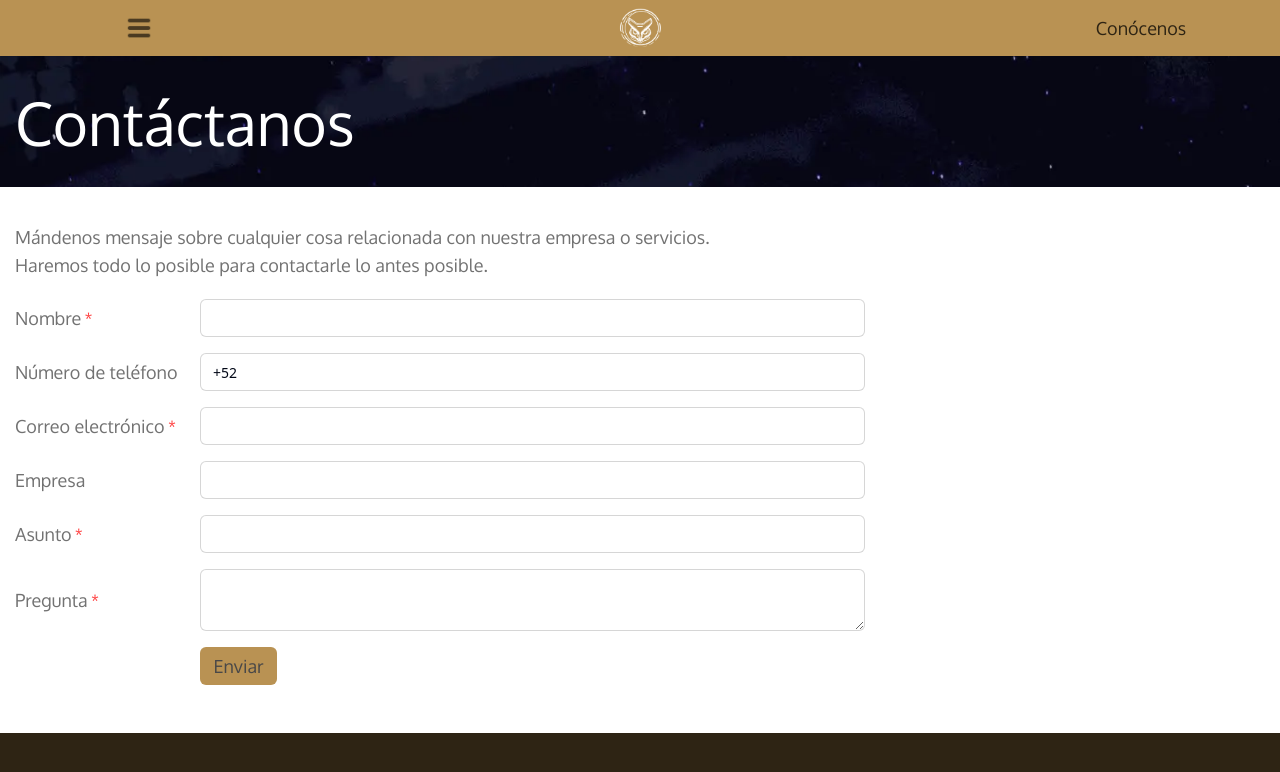
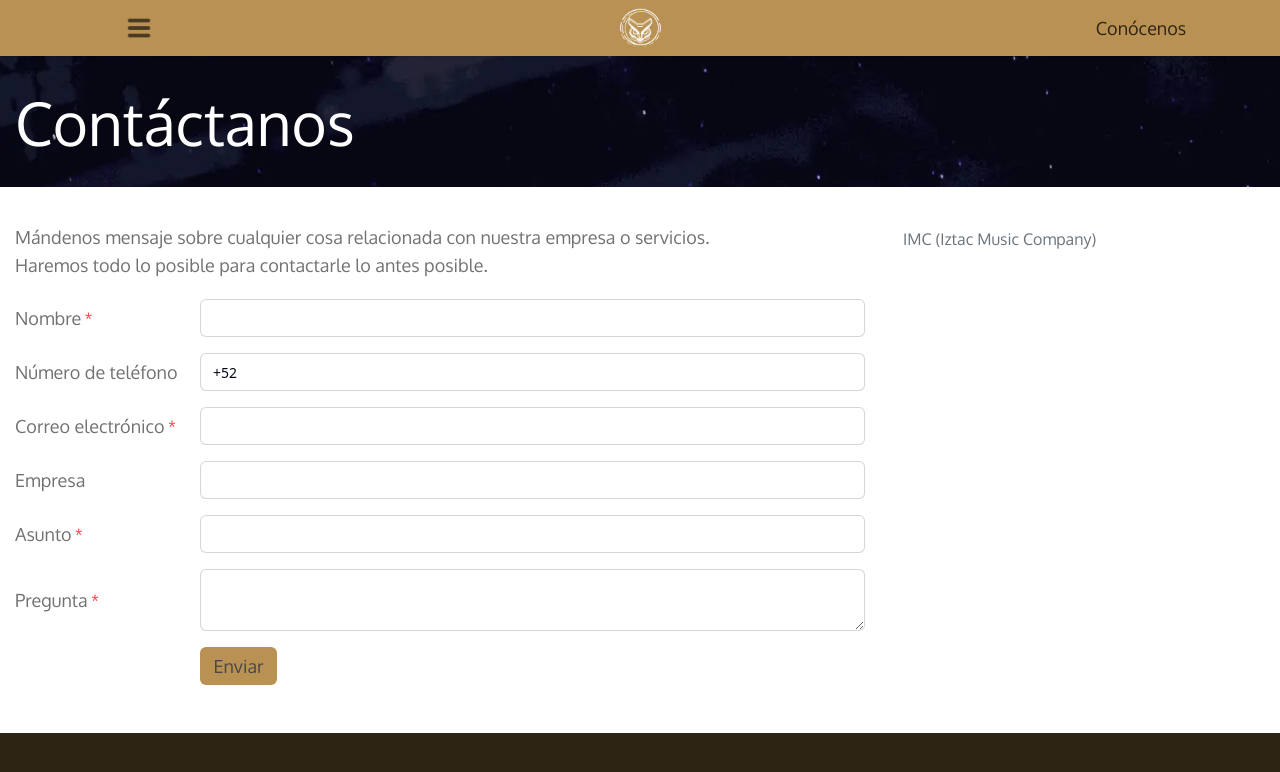
Before and after one commit to saulkurosaki/IZTAC-MUSIC-COMPANY, a Next.js app: page /contact-us in a window 1280 px wide. Shown: the top 772 px of the page. Built offline with nearby package versions, Linux system fonts and the light colour scheme.

Commit message:
feat(ContactForm): implement the info section first paragraph

```diff
--- a/components/contact-us/ContactForm.tsx
+++ b/components/contact-us/ContactForm.tsx
@@ -17,6 +17,9 @@ import { zodResolver } from "@hookform/resolvers/zod";
 import { useForm } from "react-hook-form";
 
 import { contactFormSchema } from "@/lib/validator";
+import Image from "next/image";
+import MailLogo from "../../assets/mail_logo.png";
+import LocationLogo from "../../assets/location_img.svg";
 
 const ContactForm = () => {
   const form = useForm<z.infer<typeof contactFormSchema>>({
@@ -193,7 +196,33 @@ const ContactForm = () => {
               </Form>
             </div>
           </div>
-          <div className="w-[440px] h-full px-[15px]"></div>
+          <div className="w-[440px] h-full px-[15px]">
+            <div className="w-[410px] h-24 pl-2">
+              <p className="w-full h-6 text-[#6C757D] oxygen">
+                IMC (Iztac Music Company)
+              </p>
+              {/* <p className="w-full h-6 flex text-[#6C757D] oxygen">
+                <Image
+                  src={LocationLogo}
+                  alt="location_logo"
+                  className="w-[21px] h-full mr-2 p-[2px]"
+                />
+                <span>Blvd. Universitario 399-21, Plaza Palmas II</span>
+              </p> */}
+              {/* <p className="w-full h-6 text-[#6C757D] oxygen">
+                &nbsp;&nbsp;&nbsp;&nbsp;&nbsp;&nbsp;&nbsp;Oficina 16 •
+                Juriquilla QRO 76230 • México
+              </p> */}
+              {/* <p className="w-full h-6 flex text-[#6C757D] oxygen">
+                <Image
+                  src={MailLogo}
+                  alt="mail_logo"
+                  className="w-[21px] h-full mr-2 px-[2px] pt-[3px] pb-[1px] object-contain"
+                />
+                <span>iztacmusicofficial@gmail.com</span>
+              </p> */}
+            </div>
+          </div>
         </div>
       </div>
     </div>
```
Also changed, not shown: assets/location_img.svg (added).
